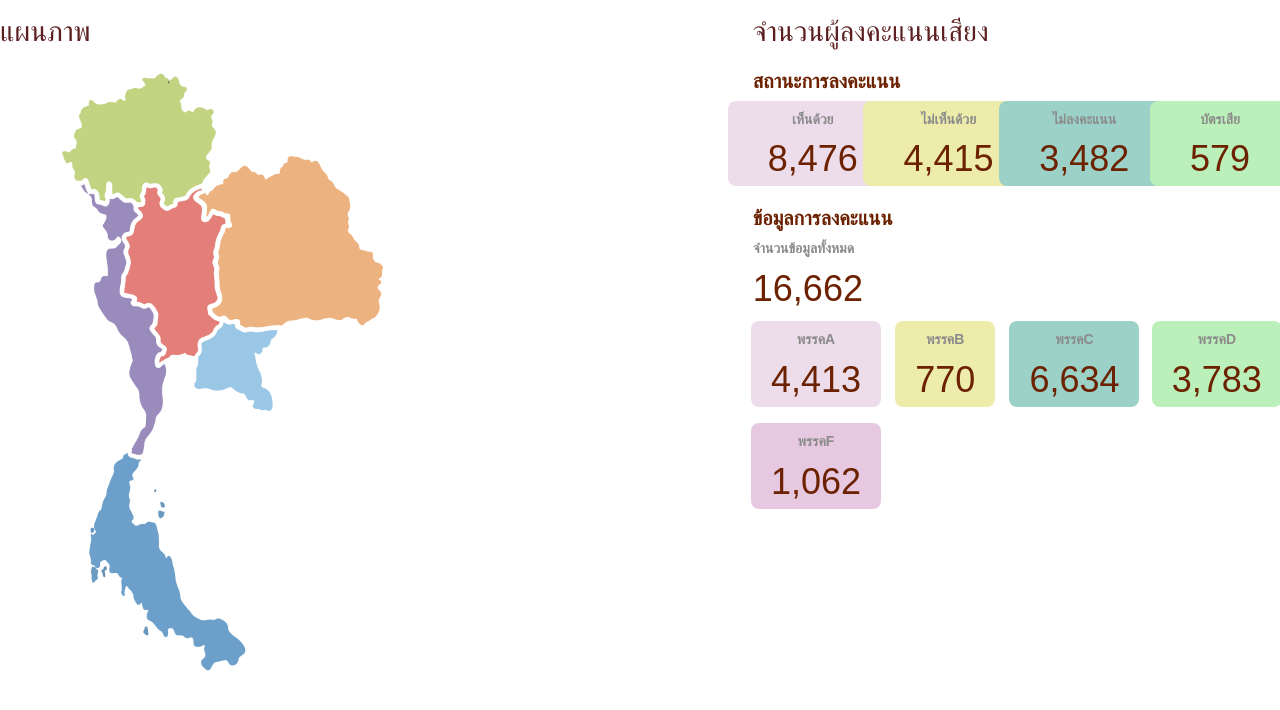
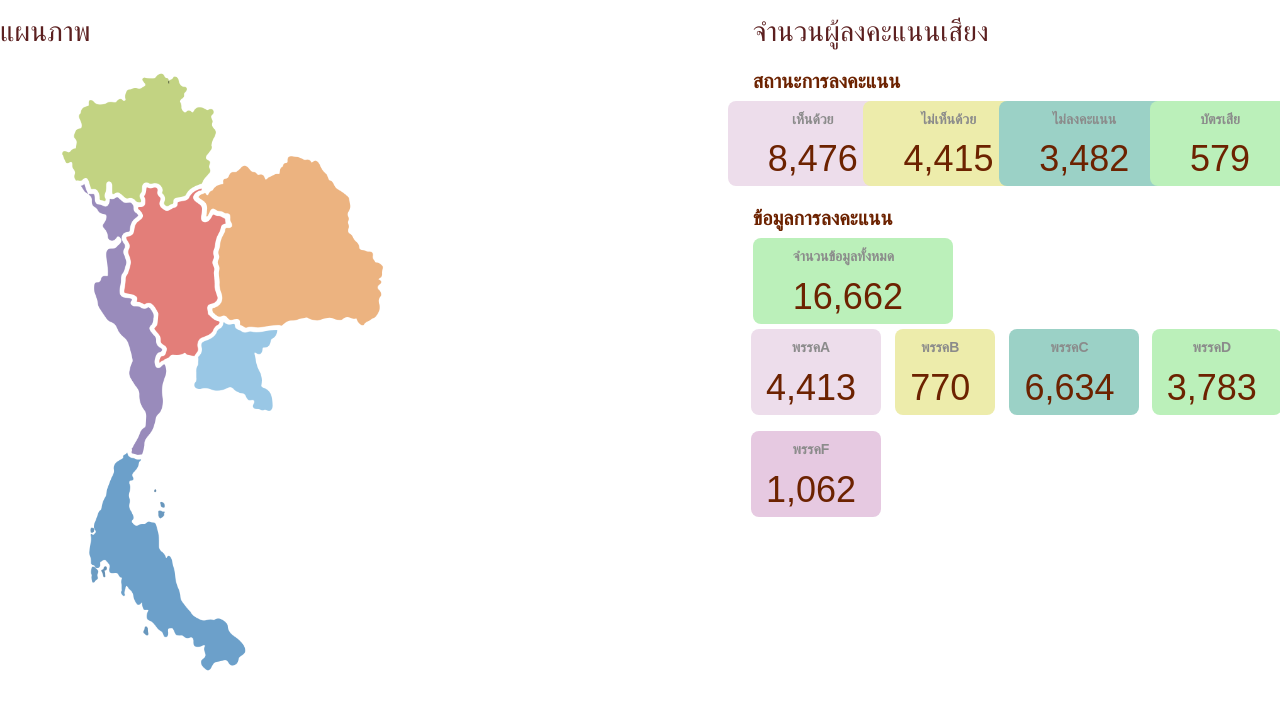
Before and after one commit to Aliceeve/Map-Thai-OTop, a plain HTML site: page index.html in a window 1280 px wide. Drawn offline with nearby package versions, Linux system fonts and the light colour scheme.

Commit message:
Update map v.2

```diff
--- a/index.html
+++ b/index.html
@@ -83,7 +83,7 @@
             </div>
 
             <!-- จำนวนทั้งหมด -->
-            <div class="sumdata">
+            <div class="sumdata box4">
                 <div class="box boxbig">
                     <h6>จำนวนข้อมูลทั้งหมด</h6>
                     <span>16,662</span>
--- a/style.css
+++ b/style.css
@@ -34,6 +34,16 @@
     color: var(--data-text-color);
 }
 
+.sumdata {
+    position: relative;
+    display: flex;
+    flex-direction: column;
+    align-items:flex-start;
+    padding: 0 40px 0 40px;
+    border-radius: 0.5rem;
+    width: 200px;
+}
+
 .container-box, .container-box2{
     display: grid;
     grid-template-columns: repeat(auto-fit, minmax(100px, auto));
@@ -42,7 +52,7 @@
     justify-items: center;
 }
 
-.container-box .box {
+.container-box .box{
     position: relative;
     display: flex;
     flex-direction: column;
@@ -55,8 +65,8 @@
     position: relative;
     display: flex;
     flex-direction: column;
+    padding: 0 25px 0 15px;
     align-items: center;
-    padding: 0 20px 0 20px;
     border-radius: 0.5rem;
 }
 
```
